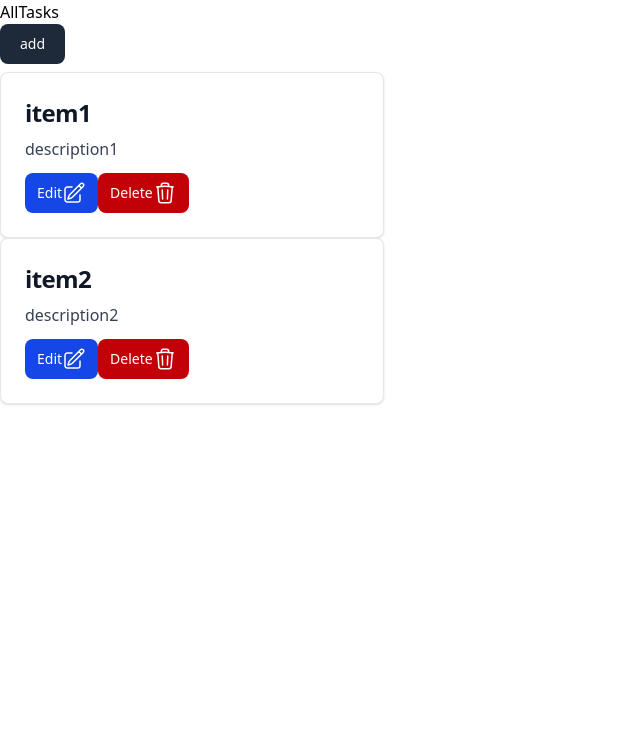
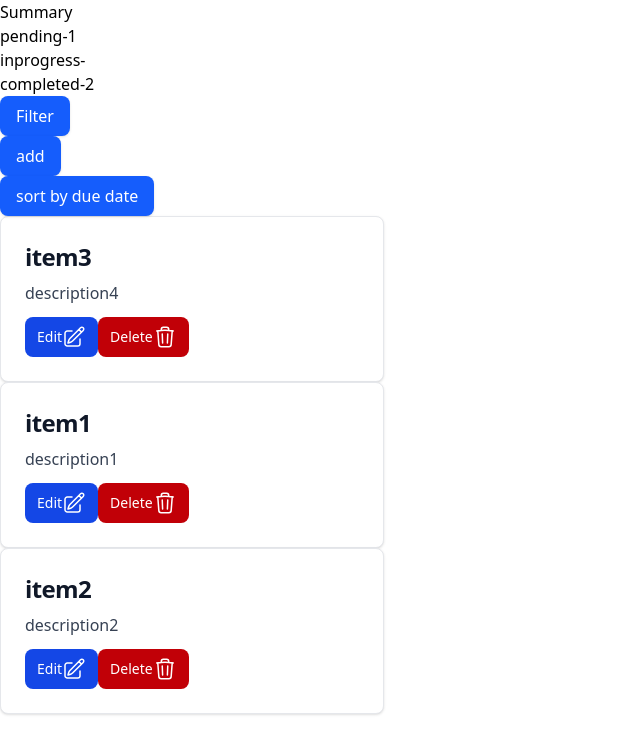
Before and after one commit to rohitbrk/Task-Management, a React (Vite) app: page / in a window 1280 px wide. Shown: the top 754 px of the page, without its empty margins (0-640 px from the left). Built offline with nearby package versions, Linux system fonts and the light colour scheme.

Commit message:
add filter and sort functionalities

```diff
--- /dev/null
+++ b/src/components/FilterTasks.tsx
@@ -0,0 +1,56 @@
+// @ts-nocheck
+import { useState } from "react";
+
+const Checkbox = ({ name, checked, toggleChecked }) => {
+  return (
+    <div className="flex items-center space-x-3 p-2 hover:bg-gray-100 rounded-lg">
+      <input
+        value={name}
+        type="checkbox"
+        className="w-4 h-4 text-blue-600 bg-gray-100 border-gray-300 rounded focus:ring-blue-500 focus:ring-2"
+        checked={checked}
+        onChange={() => {
+          toggleChecked(name);
+        }}
+      />
+      <label className="text-gray-700 font-medium">{name}</label>
+    </div>
+  );
+};
+
+const FilterTasks = ({ statuses, handleFilterTasks, toggleChecked }) => {
+  return (
+    <div className="fixed inset-0 flex items-center justify-center bg-black bg-opacity-50 z-50">
+      <div className="bg-white rounded-lg shadow-lg p-6 w-full max-w-md">
+        <div className="flex justify-between items-center mb-4">
+          <h2 className="text-xl font-bold text-gray-800">Manage Columns</h2>
+          <button
+            onClick={handleFilterTasks}
+            className="text-gray-500 hover:text-gray-800 focus:outline-none"
+          >
+            ✕
+          </button>
+        </div>
+        {statuses.map((status) => (
+          <div key={status.status} className="mb-2">
+            <Checkbox
+              name={status.status}
+              checked={status.checked}
+              toggleChecked={toggleChecked}
+            />
+          </div>
+        ))}
+        <div className="mt-4 flex justify-end">
+          <button
+            onClick={handleFilterTasks}
+            className="px-4 py-2 bg-blue-600 text-white rounded-lg shadow hover:bg-blue-700 focus:outline-none"
+          >
+            Close
+          </button>
+        </div>
+      </div>
+    </div>
+  );
+};
+
+export default FilterTasks;
--- /dev/null
+++ b/src/components/TasksSummary.tsx
@@ -0,0 +1,13 @@
+// @ts-nocheck
+const TasksSummary = ({ summary }) => {
+  return (
+    <div>
+      Summary
+      <div>pending-{summary.pending}</div>
+      <div>inprogress-{summary.inprogress}</div>
+      <div>completed-{summary.completed}</div>
+    </div>
+  );
+};
+
+export default TasksSummary;
--- a/src/context/TasksContext.tsx
+++ b/src/context/TasksContext.tsx
@@ -3,11 +3,18 @@ import { createContext, useReducer } from "react";
 
 const initialState = [
   {
+    id: 3,
+    title: "item3",
+    description: "description4",
+    status: "pending",
+    dueDate: "26-02-2025",
+  },
+  {
     id: 1,
     title: "item1",
     description: "description1",
-    status: "pending",
-    dueDate: "22-02-2025",
+    status: "completed",
+    dueDate: "24-02-2025",
   },
   {
     id: 2,
@@ -30,6 +37,24 @@ const tasksReducer = (state, action) => {
       });
     case "DELETE_TASK":
       return state.filter((item) => item.id !== action.payload.id);
+    case "FILTER_TASKS":
+      return state
+        .map((item) => {
+          const arr = action.payload[0].filter((item) => item !== null);
+          for (let filter of arr) {
+            if (item.status === filter) return item;
+            else return null;
+          }
+        })
+        .filter((item) => item !== null);
+    case "SORT_TASKS_BY_DUE_DATE":
+      return state.sort((a, b) => {
+        const dateA = new Date(a.dueDate.split("-").reverse().join("-"));
+        const dateB = new Date(b.dueDate.split("-").reverse().join("-"));
+        return dateA - dateB;
+      });
+    default:
+      return state;
   }
 };
 
--- a/src/pages/AllTasks.tsx
+++ b/src/pages/AllTasks.tsx
@@ -4,6 +4,10 @@ import { TasksContext } from "../context/TasksContext";
 import TaskCard from "../components/TaskCard";
 import AddTaskForm from "../components/AddTaskForm";
 import EditTaskForm from "../components/EditTaskForm";
+import TasksSummary from "../components/TasksSummary";
+import { getTasksSummary } from "../utils/getTasksSummary";
+import { sortTasksByDueDate } from "../utils/sortTasksByDueDate";
+import FilterTasks from "../components/FilterTasks";
 
 const AllTasks = () => {
   const { state, dispatch } = useContext(TasksContext);
@@ -16,9 +20,25 @@ const AllTasks = () => {
   };
   const [showAddTaskModal, setShowAddTaskModal] = useState(false);
   const [showEditTaskModal, setShowEditTaskModal] = useState(false);
+  const [showFilterTasksModal, setShowFilterTasksModal] = useState(false);
 
   const [task, setTask] = useState(initialTaskState);
   const [editTask, setEditTask] = useState({});
+
+  const [statuses, setStatuses] = useState([
+    { status: "pending", checked: false },
+    { status: "inprogress", checked: false },
+    { status: "completed", checked: false },
+  ]);
+
+  const toggleChecked = (status) => {
+    let updatedStatuses = [...statuses];
+    updatedStatuses = updatedStatuses.map((item) => {
+      if (item.status === status) return { ...item, checked: !item.checked };
+      else return item;
+    });
+    setStatuses((prev) => updatedStatuses);
+  };
 
   const handleAddTask = () => {
     dispatch({
@@ -56,16 +76,55 @@ const AllTasks = () => {
     });
   };
 
+  const handleFilterTasks = () => {
+    if (statuses.length === 0) return;
+    dispatch({
+      type: "FILTER_TASKS",
+      payload: [
+        statuses.map((item) => {
+          if (item.checked === true) return item.status;
+          else return null;
+        }),
+      ],
+    });
+    setShowFilterTasksModal((prev) => !prev);
+  };
+
   return (
     <div>
-      AllTasks
+      <div>
+        <div>{<TasksSummary summary={getTasksSummary(state)} />}</div>
+        <div>
+          <button
+            className="px-4 py-2 bg-blue-600 text-white rounded-lg shadow hover:bg-blue-700 focus:outline-none"
+            onClick={() => setShowFilterTasksModal((prev) => !prev)}
+          >
+            Filter
+          </button>
+        </div>
+        {showFilterTasksModal && (
+          <FilterTasks
+            toggleChecked={toggleChecked}
+            statuses={statuses}
+            handleFilterTasks={handleFilterTasks}
+          />
+        )}
+      </div>
       <div>
         <div>
           <button
-            className="text-white bg-gray-800 hover:bg-gray-900 focus:outline-none focus:ring-4 focus:ring-gray-300 font-medium rounded-lg text-sm px-5 py-2.5 me-2 mb-2 dark:bg-gray-800 dark:hover:bg-gray-700 dark:focus:ring-gray-700 dark:border-gray-700"
+            className="px-4 py-2 bg-blue-600 text-white rounded-lg shadow hover:bg-blue-700 focus:outline-none"
             onClick={() => setShowAddTaskModal((prev) => !prev)}
           >
             add
+          </button>
+        </div>
+        <div>
+          <button
+            className="px-4 py-2 bg-blue-600 text-white rounded-lg shadow hover:bg-blue-700 focus:outline-none"
+            onClick={() => dispatch({ type: "SORT_TASKS_BY_DUE_DATE" })}
+          >
+            sort by due date
           </button>
         </div>
         <div>
--- /dev/null
+++ b/src/utils/getTasksSummary.ts
@@ -0,0 +1,11 @@
+// @ts-nocheck
+const getTasksSummary = (tasks) => {
+  return tasks.reduce((acc, task) => {
+    const status = task.status;
+    // Increment the count for the task's status, or initialize it if not present
+    acc[status] = (acc[status] || 0) + 1;
+    return acc;
+  }, {});
+};
+
+export { getTasksSummary };
```
